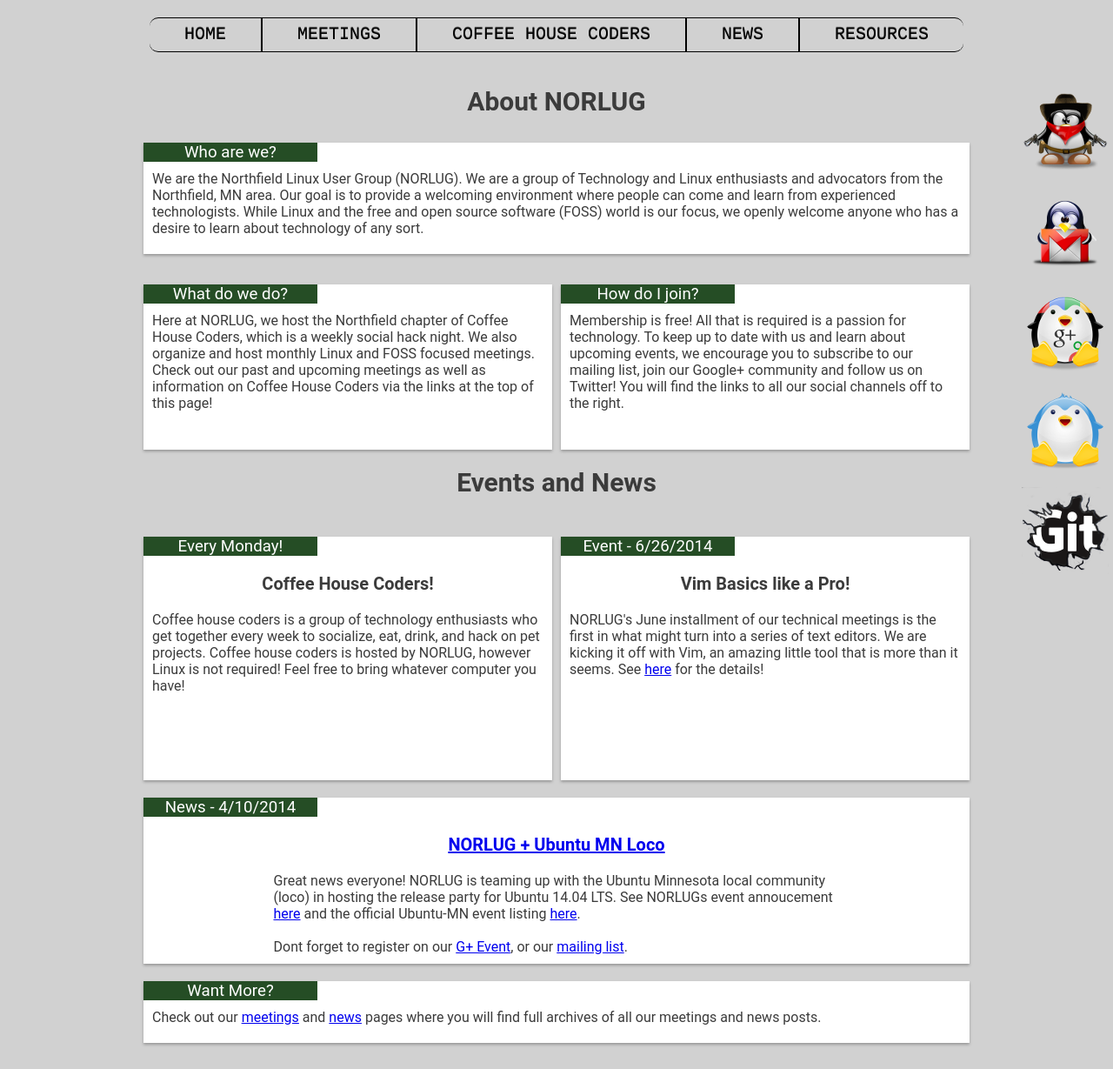
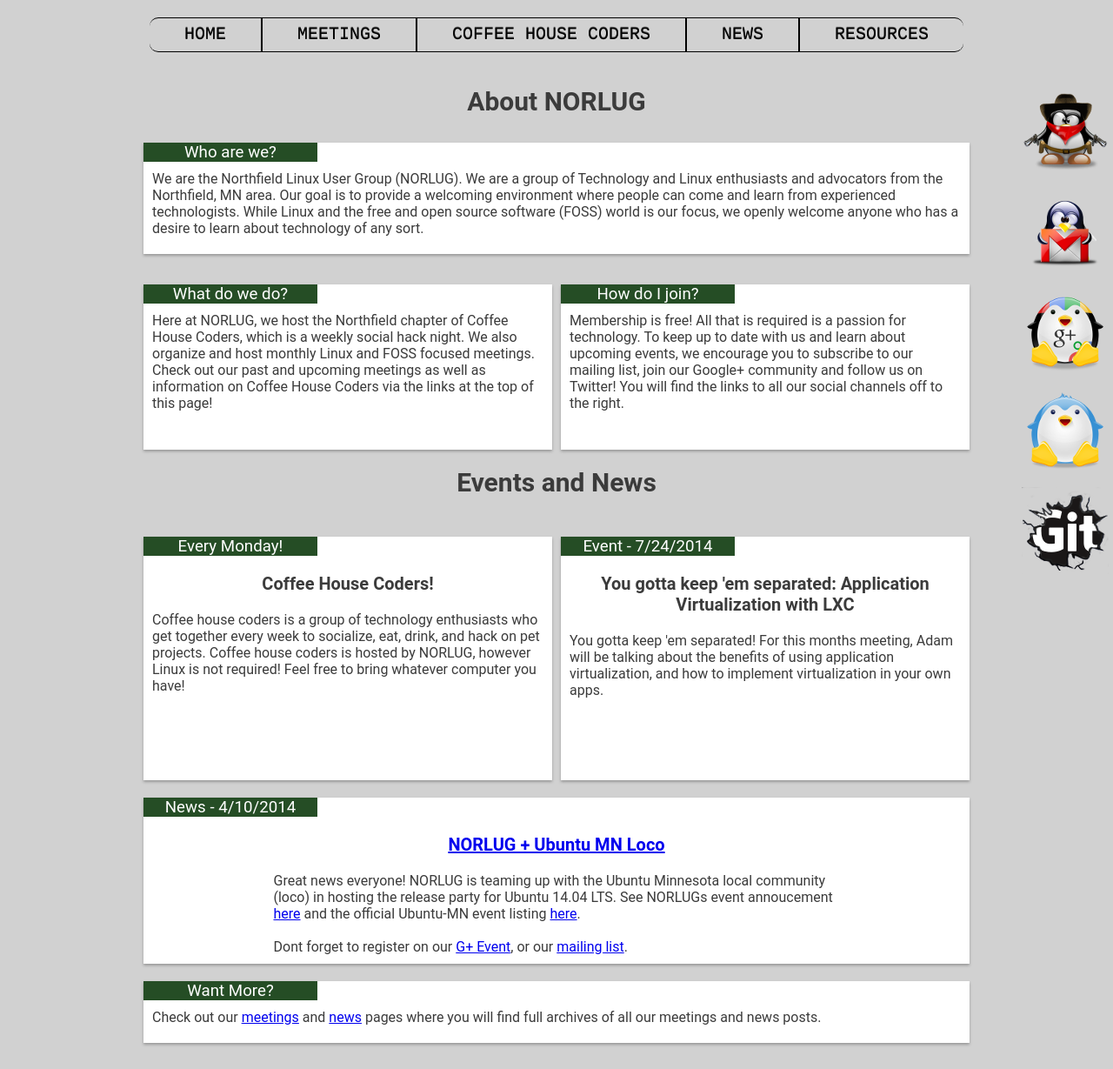
Before and after one commit to norlug/norlug.github.io, a Jekyll site: the page built from index.html, in a window 1280 px wide. Shown: the whole page at 87% size. Built offline with Jekyll 4.4.1, drawn with Linux system fonts in a browser that asks for light colours.

Commit message:
Added July's event to front page.

```diff
--- a/index.html
+++ b/index.html
@@ -36,10 +36,10 @@
 </section>
 
 <section class="card right large">
-        <h3 class="header left"> Event - 6/26/2014 </h3>
+        <h3 class="header left"> Event - 7/24/2014 </h3>
         <p class="content left">
-        <p class="welcomePageBlogTitle" >Vim Basics like a Pro!</p>
-        NORLUG's June installment of our technical meetings is the first in what might turn into a series of text editors. We are kicking it off with Vim, an amazing little tool that is more than it seems. See <a href ="http://www.norlug.org/meetings">here</a> for the details!
+        <p class="welcomePageBlogTitle">You gotta keep 'em separated: Application Virtualization with LXC</p>
+        <p>You gotta keep 'em separated! For this months meeting, Adam will be talking about the benefits of using application virtualization, and how to implement virtualization in your own apps.</p>
 </section>
 
 <section class="card">
```
